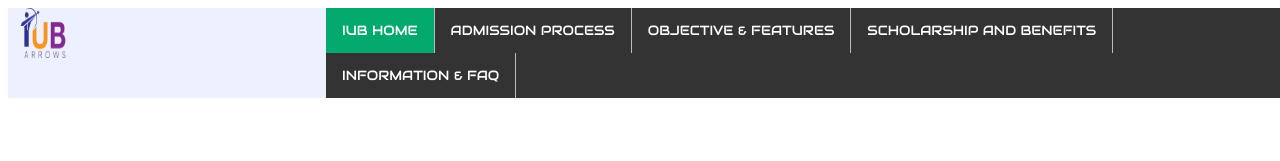
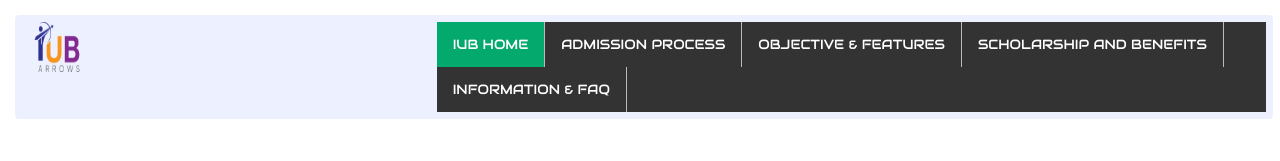
Before and after one commit to TusharBasak/Assignment1, a plain HTML site: page index.html in a window 1280 px wide. Shown: the top 161 px of the page. Drawn offline with Linux system fonts and the light colour scheme; a web font is replaced by a local one.

Commit message:
updated stylesheet

```diff
--- a/style.css
+++ b/style.css
@@ -1,11 +1,15 @@
 
 .container{
     display: grid;
-    grid-template-columns: 1fr 3fr;
+    grid-template-columns: 2fr 4fr;
     background-color: #EDF1FF;
     /* make it sticky navbar */
     position: fixed;
-    width: auto;
+    width: 70;
+    margin: 7px;
+    padding: 7px;
+    border-radius: 4px;
+    justify-content: center;
 
 
 
```
